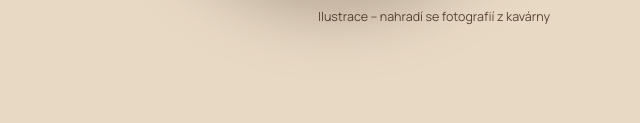
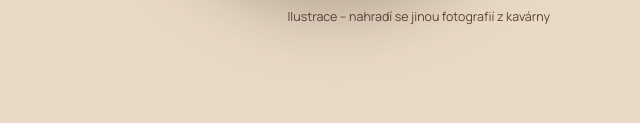
Before and after one commit to ruzovasedmikraska/libuskafe1, a plain HTML site: page index.html in a window 1280 px wide. Shown: the part 672-795 px from the top of the page, 640-1280 px from the left. Drawn offline with Linux system fonts and the light colour scheme.

Commit message:
index.html

```diff
--- a/index.html
+++ b/index.html
@@ -142,7 +142,7 @@ footer h4{font-size:.85rem;margin-bottom:.8rem;color:var(--accent)}footer small{
 <circle cx="200" cy="200" r="108" fill="#E8D9C5"/><circle cx="200" cy="200" r="92" fill="url(#cf)"/>
 <path d="M200 248c-46-26-52-62-28-76 14-8 28 0 28 14 0-14 14-22 28-14 24 14 18 50-28 76z" fill="#F7F1E7"/>
 <path d="M200 168v70M200 190c-14-8-20 0-14 12M200 190c14-8 20 0 14 12" stroke="#9a6a45" stroke-width="5" fill="none" stroke-linecap="round"/></svg>
-<small>Ilustrace – nahradí se fotografií z kavárny</small></div></div></section>
+<small>Ilustrace – nahradí se jinou fotografií z kavárny</small></div></div></section>
 
 <section class="intro" id="o-nas"><div class="wrap">
 <figure class="photo rv"><svg class="art" viewBox="0 0 400 500" preserveAspectRatio="xMidYMid slice" aria-hidden="true"><rect width="400" height="500" fill="#d9bf9c"/><path d="M0 0h400L250 500H0z" fill="#f2e3c9" opacity=".7"/><path d="M60 0L40 500M130 0L120 500M200 0L200 500" stroke="#fff" stroke-opacity=".25" stroke-width="30"/><rect x="0" y="360" width="400" height="140" fill="#72513F"/><ellipse cx="200" cy="350" rx="80" ry="16" fill="#E8D9C5"/><path d="M150 350v-60h100v60z" fill="#F7F1E7"/></svg>
```
